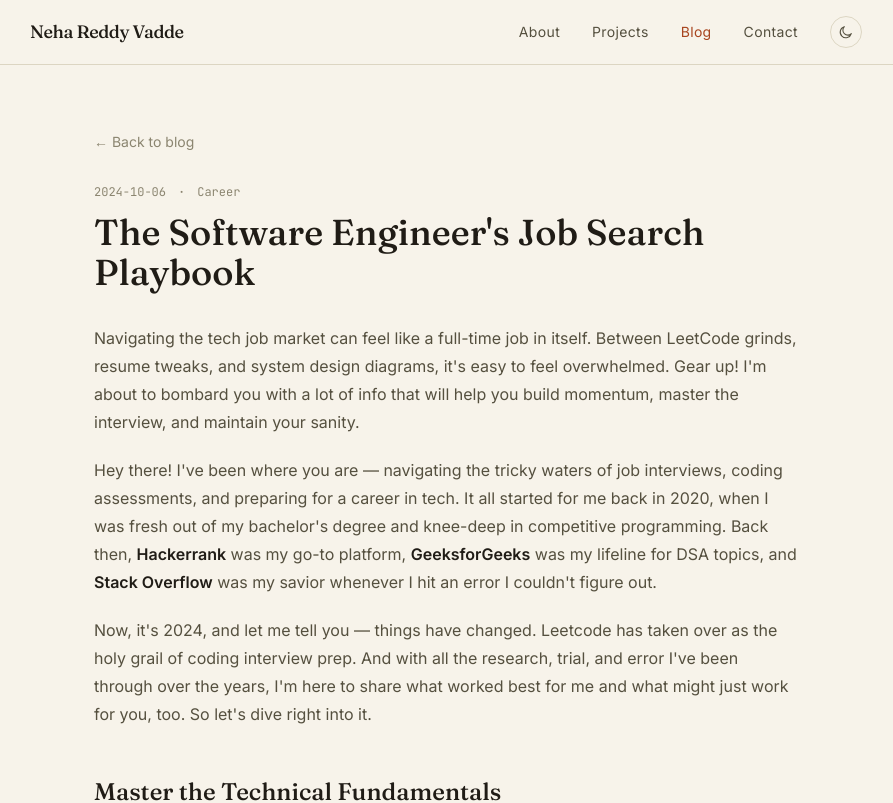
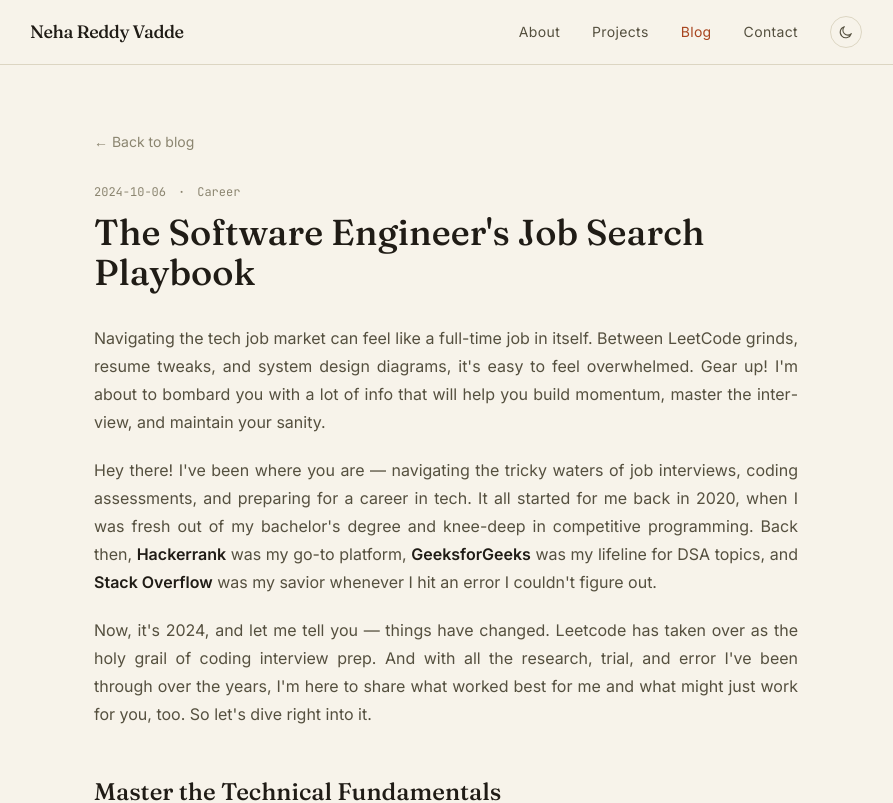
Before and after one commit to NVadde2/portfolio-next, a Next.js app: page /portfolio/blog/software-engineers-job-search-playbook in a window 1280 px wide. Shown: the top 803 px of the page, without its empty margins (194-1087 px from the left). Built offline with nearby package versions, Linux system fonts and the light colour scheme.

Commit message:
Open external markdown links in a new tab

```diff
--- a/src/app/globals.css
+++ b/src/app/globals.css
@@ -74,3 +74,8 @@ body {
   font-family: var(--font-display);
   font-weight: 500;
 }
+
+.prose-portfolio p {
+  text-align: justify;
+  hyphens: auto;
+}
--- a/src/components/markdown.tsx
+++ b/src/components/markdown.tsx
@@ -16,6 +16,19 @@ export function Markdown({ content }: { content: string }) {
               className="rounded-md border border-line"
             />
           ),
+          a: ({ href, children }) => {
+            const isExternal = /^https?:\/\//.test(href ?? "");
+            return (
+              <a
+                href={href}
+                {...(isExternal
+                  ? { target: "_blank", rel: "noreferrer" }
+                  : {})}
+              >
+                {children}
+              </a>
+            );
+          },
         }}
       >
         {content}
```
